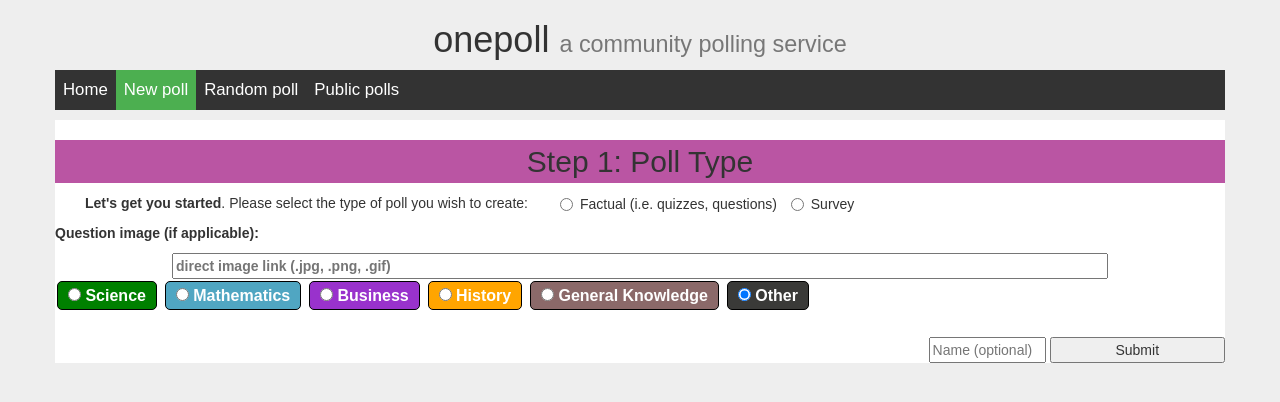
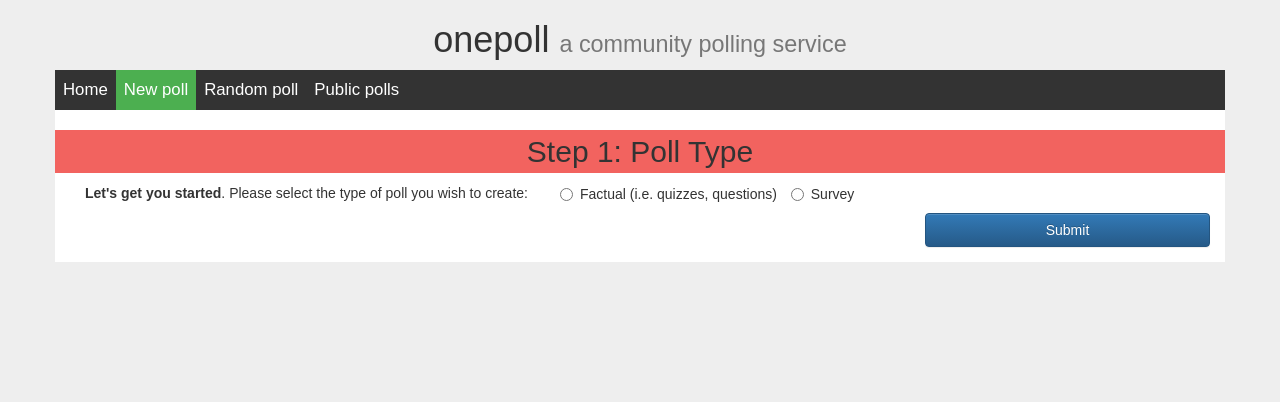
Before and after one commit to ahmedsakr/onepoll, a Django app: page /new/ in a window 1280 px wide. Shown: the top 402 px of the page. Run offline with Django 3.2, Linux system fonts and the light colour scheme; some libraries are stand-ins or nearby versions.

Commit message:
First draft of New form complete

```diff
--- a/onepoll/static/onepoll/css/new.css
+++ b/onepoll/static/onepoll/css/new.css
@@ -1,4 +1,4 @@
-form {
+.col-sm-12 {
     background-color: white;
 }
 
@@ -6,10 +6,6 @@ form {
     padding: 5px;
 }
 
-#step1-header{
-    display: block;
-    background-color: #BA55A3;
-}
 
 #step-2 {
     margin-top: 20px;
@@ -17,49 +13,25 @@ form {
     display: none;
 }
 
-#step2-header {
-    background-color: #FF7F50;
+#step-3 {
+    margin-top: 20px;
+    left: -250px;
+    display: none;
 }
 
-input[name='question_text'] {
-    width: 80%;
+#step1-header{
+    display: block;
+    background-color: #F2635F;
 }
 
-input[type='submit'] {
-    width: 15%;
+#step2-header {
+    background-color: #0093D1;
 }
 
-input[name="submitter"] {
-    width: 10%;
-}
-
-input[name^="choice"] {
-    width: 100%;
-}
-
-.choice-block {
-    display: inline-block;
-    width: 20%;
-    margin: 0px 5px 20px 5px;
+#step3-header {
+    background-color: #E0A025;
 }
 
 #categories {
     margin-bottom: 25px;
 }
-
-#form-actions {
-    text-align: right;
-    margin-top: 20px;
-}
-
-#question-image {
-    font-weight: bold;
-    margin-top: 10px;
-}
-
-#question-image input {
-    display: block;
-    margin: auto;
-    margin-top: 10px;
-    width: 80%;
-}
--- a/onepoll/static/onepoll/css/poll-info.css
+++ b/onepoll/static/onepoll/css/poll-info.css
@@ -1,12 +1,8 @@
 .poll-info {
-    display: inline-block;
-    border-radius: 5px;
+    /*display: inline-block;*/
     border: solid 1px black;
-    padding: 2px 10px 2px 10px;
-    margin: 2px;
     font-size: 16px;
     font-weight: bold;
-    color: white;
 }
 
 
@@ -31,7 +27,7 @@
 }
 
 .poll-info[name='Other'] {
-    background-color: #3A3A38;
+    background-color: #F2635F;
 }
 
 .poll-info[name='submitter'] {
--- a/onepoll/static/onepoll/js/onepoll.js
+++ b/onepoll/static/onepoll/js/onepoll.js
@@ -356,11 +356,11 @@ function hash(input) {
    }
 
 
-    function showStep2() {
-        var step2 = $('#step-2');
+    function showStep(num) {
+        var step = $('#step-' + num);
 
-        if (step2.css('display') == "none") {
-            step2.animate({
+        if (step.css('display') == "none") {
+            step.animate({
                 opacity: 1.00,
                 left: "+=250",
                 height: ["toggle", "swing"]
--- a/onepoll/templates/onepoll/new.html
+++ b/onepoll/templates/onepoll/new.html
@@ -12,7 +12,6 @@
     <script type="text/javascript" src="{% static './onepoll/js/jquery.min.js' %}"></script>
     <script type="text/javascript" src="{% static './onepoll/js/onepoll.js' %}"></script>
     <script>
-        registerBlockSelectors("#categories", "div");
     </script>
 </head>
 
@@ -38,10 +37,10 @@
                     <p class="col-sm-5"><b>Let's get you started</b>. Please select the type of poll you wish to create: </p>
                     <div class="col-sm-7">
                         <label class="radio-inline">
-                            <input type="radio" name="poll-type" value="type-factual" onclick="showStep2()"> Factual (i.e. quizzes, questions)
+                            <input type="radio" name="poll-type" value="type-factual" onclick="showStep(2)"> Factual (i.e. quizzes, questions)
                         </label>
                         <label class="radio-inline">
-                            <input type="radio" name="poll-type" value="type-survey" onclick="showStep2()"> Survey
+                            <input type="radio" name="poll-type" value="type-survey" onclick="showStep(2)"> Survey
                         </label>
                     </div>
                 </div>
@@ -122,47 +121,86 @@
                     <div class="col-sm-7">
                         <div class="input-group">
                             <label class="radio-inline">
-                                <input type="radio" name="poll-privacy" value="type-factual"> List my poll as Public
+                                <input type="radio" name="poll-privacy" value="public" onclick="showStep(3)"> List my poll as Public
                             </label>
                             <label class="radio-inline">
-                                <input type="radio" name="poll-privacy" value="type-survey"> List my poll as Private
+                                <input type="radio" name="poll-privacy" value="private" onclick="showStep(3)"> List my poll as Private
                             </label>
                         </div>
                     </div>
                 </div>
-                <div id="question-image">
-                    Question image (if applicable): <input type="text" name="question-image" placeholder="direct image link (.jpg, .png, .gif)">
-                </div>
-                <div id="categories">
-                    <div class='poll-info' name='Science'>
-                        <input type='radio' name="category" value="Science">
-                        Science
+
+                <div id="step-3" class="col-sm-12">
+                    <div class="row h2 step-header text-center" id="step3-header">Step 3: Toppings</div>
+
+                    <p class="col-sm-5">
+                        <b>Categorize!</b> Target your poll to a specific genre so that it may reach more people.
+                    </p>
+
+                    <div class="col-sm-7">
+                        <div class="input-group col-sm-12">
+                            <label class="col-sm-6 poll-info" name="Mathematics">
+                                <input class="col-sm-2" type="radio" name="category" value="Mathematics">
+                                <p class="col-sm-10 text-center">Mathematics</p>
+                            </label>
+
+                            <label class="col-sm-6 poll-info" name="Science">
+                                <input class="col-sm-2" type="radio" name="category" value="Science">
+                                <p class="col-sm-10 text-center">Science</p>
+                            </label>
+
+                            <label class="col-sm-6 poll-info" name="Business">
+                                <input class="col-sm-2" type="radio" name="category" value="Business">
+                                <p class="col-sm-10 text-center">Business</p>
+                            </label>
+
+                            <label class="col-sm-6 poll-info" name="History">
+                                <input class="col-sm-2" type="radio" name="category" value="History">
+                                <p class="col-sm-10 text-center">History</p>
+                            </label>
+
+                            <label class="col-sm-6 poll-info" name="General Knowledge">
+                                <input class="col-sm-2" type="radio" name="category" value="General Knowledge">
+                                <p class="col-sm-10 text-center">General Knowledge</p>
+                            </label>
+
+                            <label class="col-sm-6 poll-info" name="Other">
+                                <input class="col-sm-2" type="radio" name="category" value="Other">
+                                <p class="col-sm-10 text-center">Other</p>
+                            </label>
+                        </div>
                     </div>
-                    <div class='poll-info' name='Mathematics'>
-                        <input type='radio' name="category" value="Mathematics">
-                        Mathematics
+
+                    <p class="col-sm-5">
+                        <b>Imagify!</b> You may add an image to serve as your question poll. Supported files: .png, .jpg, and .gif.
+                    </p>
+
+                    <div class="col-sm-7">
+                        <div class="form-group">
+                            <div class="input-group col-sm-12">
+                                <input type="text" class="form-control" placeholder="Image URL (must end in .png, .jpg, or .gif)">
+                            </div>
+                        </div>
                     </div>
-                    <div class='poll-info' name='Business'>
-                        <input type='radio' name="category" value="Business">
-                        Business
-                    </div>
-                    <div class='poll-info' name='History'>
-                        <input type='radio' name="category" value="History">
-                        History
-                    </div>
-                    <div class='poll-info' name='General Knowledge'>
-                        <input type='radio' name="category" value="General Knowledge">
-                        General Knowledge
-                    </div>
-                    <div class='poll-info' name='Other'>
-                        <input type='radio' name="category" value="Other" checked>
-                        Other
-                    </div>
+
+                    <!-- <p class="col-sm-5">
+                        <b>Almost done!</b> If you would like to identify this poll with your name/tag, fill out the
+                        textbox to the right.
+                    </p>
+
+                    <div class="col-sm-7">
+                        <div class="input-group col-sm-12">
+                            <input type="text" class="form-control" placeholder="Name/Tag">
+                        </div>
+                    </div> -->
                 </div>
 
-                <div id="form-actions">
-                    <input type="text" name="submitter" placeholder="Name (optional)" />
-                    <input type='submit' value="Submit"/>
+                <div class="col-sm-12">
+                    <div class="form-group">
+                        <div class="input-group col-sm-12">
+                            <input type='submit' value="Submit" class="btn btn-primary col-sm-3 col-sm-push-9"/>
+                        </div>
+                    </div>
                 </div>
             </form>
         </div>
```
